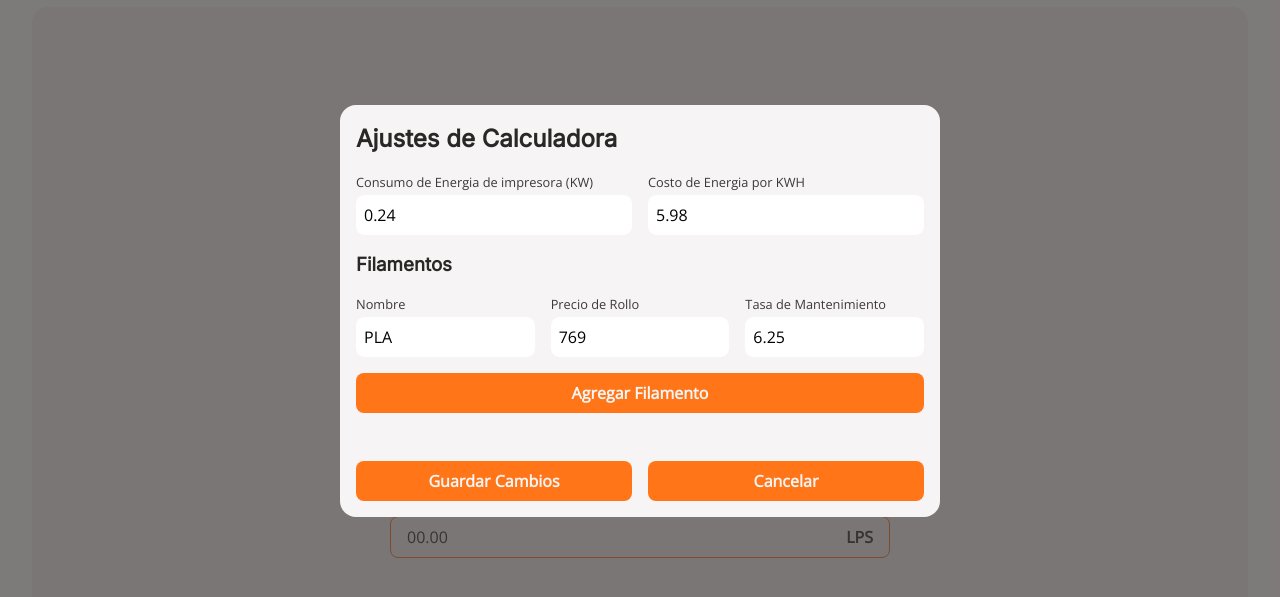
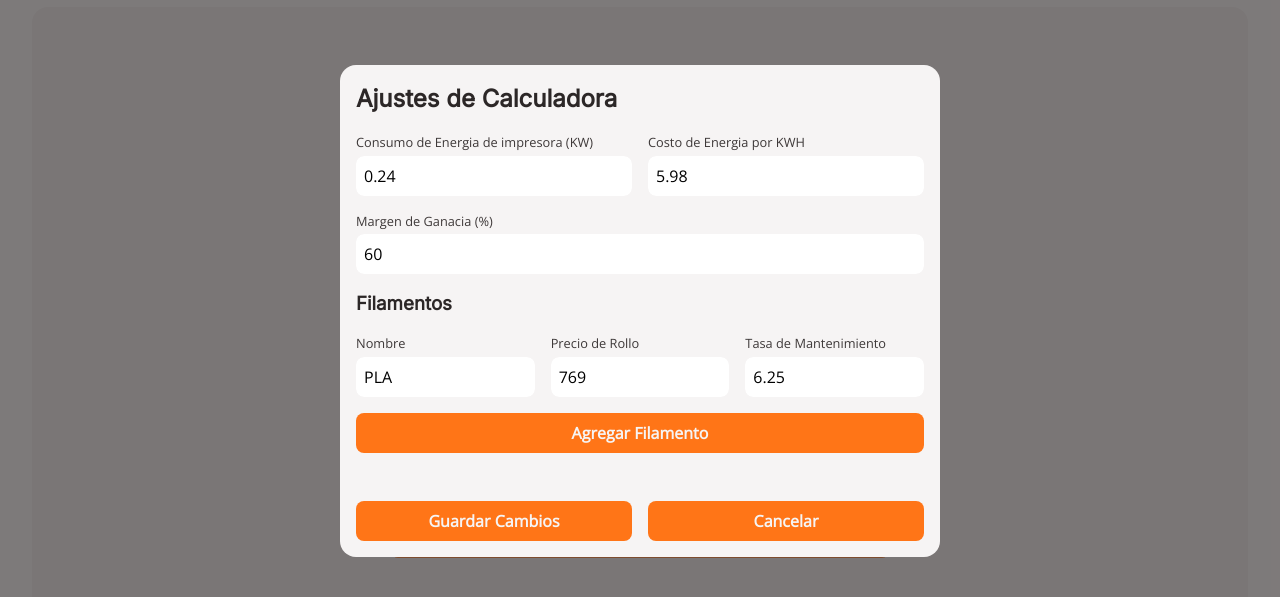
Before and after one commit to Mindmazing/3d-printing-cost-calculator, a website built with webpack: page src/template.html in a window 1280 px wide. Both pictures are taken after a click on the button "Configuarcion". Shown: the part 89-686 px from the top of the page. Built offline with nearby package versions, Linux system fonts and the light colour scheme.

Commit message:
Add revenue margin calculation to total cost

```diff
--- a/src/index.js
+++ b/src/index.js
@@ -29,6 +29,8 @@ const main = (() => {
     );
     static addFilamentButton = document.querySelector("#add-filament-btn");
     static settingsForm = document.querySelector("#settings-form");
+    static settingsRevenueMarginInput =
+      document.querySelector("#revenue-margin");
 
     static addSelectOptions() {
       DomElements.filamentTypeSelect.innerHTML = "";
@@ -76,6 +78,7 @@ const main = (() => {
       ],
       costOfKWH: 5.98,
       printerKWConsumption: 0.24,
+      revenueMargin: 60,
     };
     static data = {};
 
@@ -271,7 +274,9 @@ const main = (() => {
     const materialCost = filamentType.spoolPrice * (grams / 1000);
     const maintenanceCost = filamentType.maintenanceRate * totalHours;
     const totalCost = electricityCost + materialCost + maintenanceCost;
-    return (Math.round(totalCost * 100) / 100).toFixed(2);
+    const totalRevenue = (User.data.revenueMargin * totalCost) / 100;
+    const total = totalCost + totalRevenue;
+    return (Math.round(total * 100) / 100).toFixed(2);
   }
 
   DomElements.settingsButton.addEventListener("click", (event) => {
@@ -280,6 +285,7 @@ const main = (() => {
     DomElements.settingsEnergyConsumptionInput.value =
       User.data.printerKWConsumption;
     DomElements.settingsCostOfElectricityInput.value = User.data.costOfKWH;
+    DomElements.settingsRevenueMarginInput.value = User.data.revenueMargin;
     DomElements.loadFilamentTypesToSettings();
   });
 
@@ -317,6 +323,8 @@ const main = (() => {
       +DomElements.settingsEnergyConsumptionInput.value;
     // save cost of KWH
     User.data.costOfKWH = +DomElements.settingsCostOfElectricityInput.value;
+    // save revenue margin
+    User.data.revenueMargin = +DomElements.settingsRevenueMarginInput.value;
 
     // get every filament type
     const filamentTypesDom =
--- a/src/template.html
+++ b/src/template.html
@@ -139,6 +139,19 @@
             />
           </div>
         </div>
+        <div class="form-row">
+          <div class="form-input">
+            <label for="revenue-margin">Margen de Ganacia (%)</label>
+            <input
+              type="number"
+              name="revenue-margin"
+              id="revenue-margin"
+              placeholder="00"
+              required
+              step="0.01"
+            />
+          </div>
+        </div>
         <h3>Filamentos</h3>
 
         <div class="filament-types-container"></div>
```
